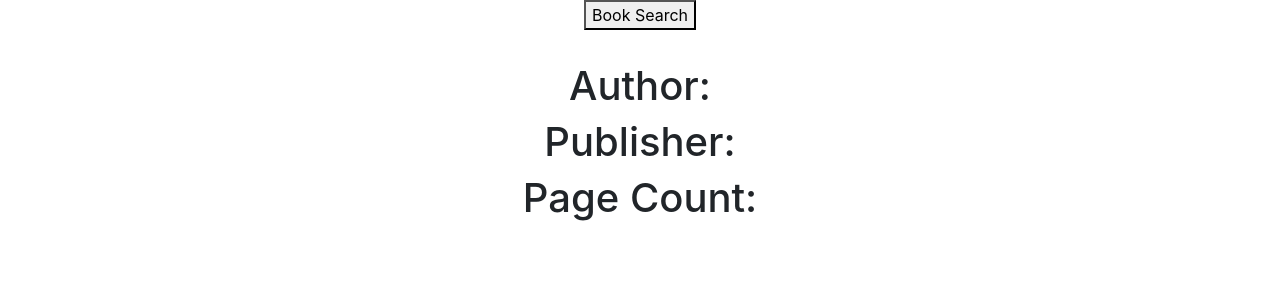
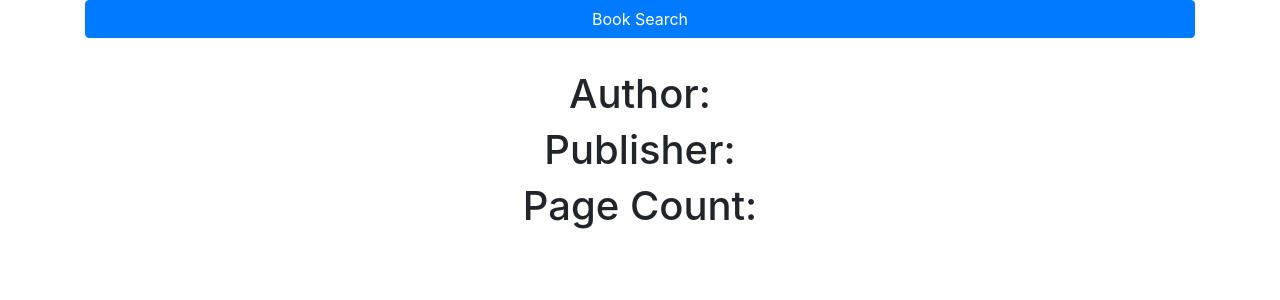
Before and after one commit to Aseedholm/cs5200-library-final-project-front-end-sp20, a React (Create React App) app: page /book-search/book/1 in a window 1280 px wide. Shown: the top 300 px of the page. Built offline with nearby package versions, Linux system fonts and the light colour scheme; no server answers.

Commit message:
Updated Book Search button so it actual routes to the search bar.

```diff
--- a/src/components/books/BookContainer.js
+++ b/src/components/books/BookContainer.js
@@ -9,12 +9,11 @@ export class BookContainer extends React.Component {
             <div className="container">
 
                 <BrowserRouter>
-                    <Link to={`/`}>
-                        <button>
-                            Book Search
-                        </button>
 
+                    <Link className="btn btn-primary btn-block" to={`/book-search/`}>
+                        Book Search
                     </Link>
+
                     <Route
                         path="/book-search/"
                         exact={true}
--- a/src/components/books/BookDetails.js
+++ b/src/components/books/BookDetails.js
@@ -22,6 +22,7 @@ export default class BookDetails extends React.Component {
         return(
             <div>
                 <h1>{this.state.book.title}</h1>
+                <h2>{this.state.book.subtitle}</h2>
                 <img src={this.state.image.smallThumbnail}/>
                 <h1>Author: {this.state.book.authors}</h1>
                 <h1>Publisher: {this.state.book.publisher}</h1>
```
